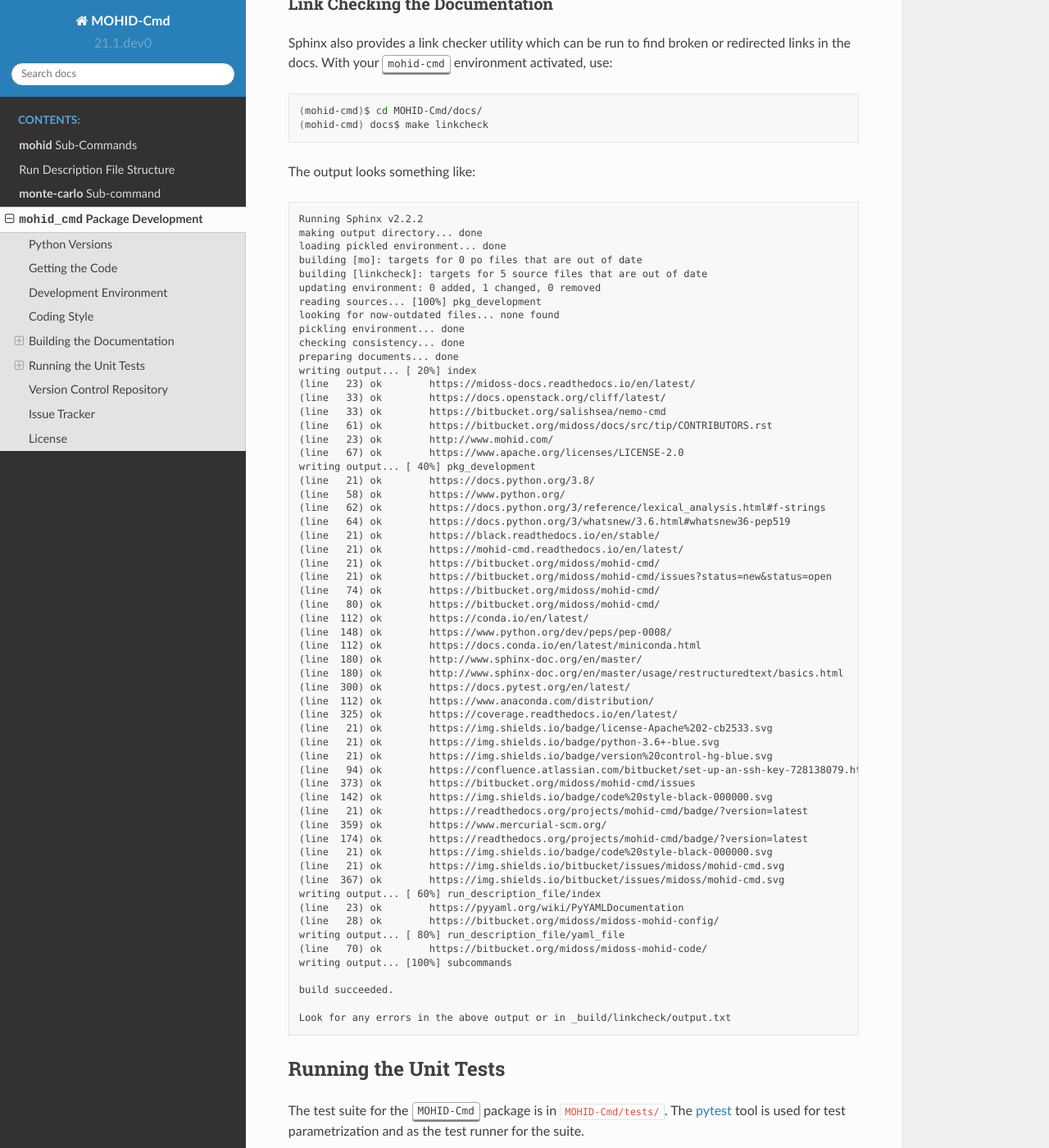
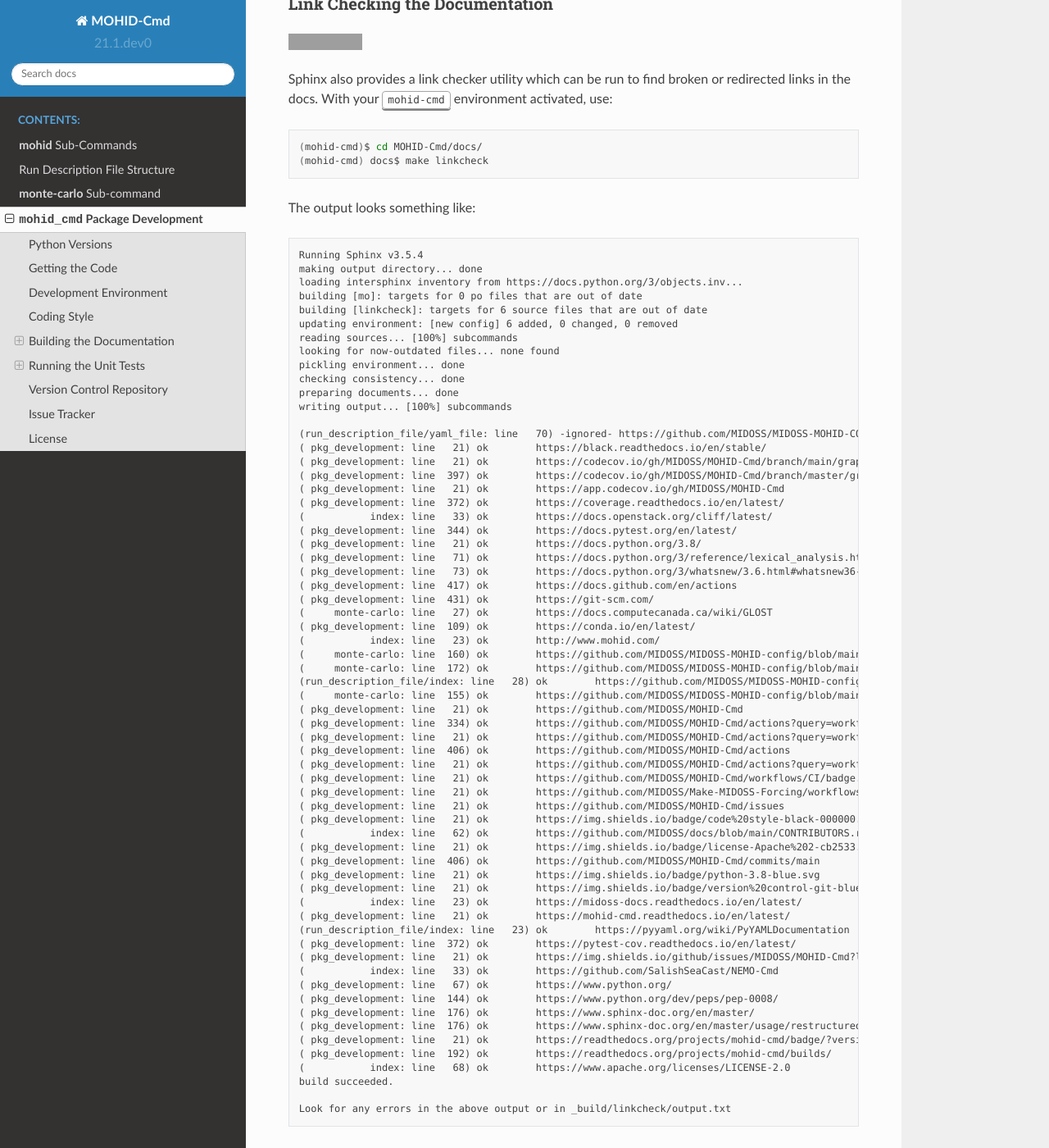
Before and after one commit to MIDOSS/MOHID-Cmd, a Sphinx documentation site: the page built from docs/pkg_development.rst, in a window 1280 px wide and 1400 px high, scrolled down 3370 px. Shown: the whole window at 82% size. Built offline with Sphinx 7.4.7 and the Read the Docs theme 2.0.0, drawn with Linux system fonts in a browser that asks for light colours; some of the changed text lies outside the part shown; grey boxes are pictures that could not be loaded.

Commit message:
Add GitHub Actions Sphinx linkcheck workflow

```diff
--- a/README.rst
+++ b/README.rst
@@ -17,6 +17,9 @@
 .. image:: https://readthedocs.org/projects/mohid-cmd/badge/?version=latest
     :target: https://mohid-cmd.readthedocs.io/en/latest/
     :alt: Documentation Status
+.. image:: https://github.com/MIDOSS/Make-MIDOSS-Forcing/workflows/sphinx-linkcheck/badge.svg
+      :target: https://github.com/MIDOSS/MOHID-Cmd/actions?query=workflow:sphinx-linkcheck
+      :alt: Sphinx linkcheck
 .. image:: https://github.com/MIDOSS/WWatch3-Cmd/workflows/CI/badge.svg
     :target: https://github.com/MIDOSS/WWatch3-Cmd/actions?query=workflow%3ACI
     :alt: GitHub Workflow Status
--- a/docs/conf.py
+++ b/docs/conf.py
@@ -60,7 +60,7 @@
 # ones.
 extensions = ["sphinx.ext.autodoc", "sphinx.ext.intersphinx", "sphinx.ext.viewcode"]
 
-intersphinx_mapping = {"python": ("https://docs.python.org/", None)}
+intersphinx_mapping = {"python": ("https://docs.python.org/3/", None)}
 
 
 # Private GitHub repositories that linkcheck will ignore
--- a/docs/pkg_development.rst
+++ b/docs/pkg_development.rst
@@ -36,6 +36,9 @@
 .. image:: https://readthedocs.org/projects/mohid-cmd/badge/?version=latest
     :target: https://mohid-cmd.readthedocs.io/en/latest/
     :alt: Documentation Status
+.. image:: https://github.com/MIDOSS/Make-MIDOSS-Forcing/workflows/sphinx-linkcheck/badge.svg
+      :target: https://github.com/MIDOSS/MOHID-Cmd/actions?query=workflow:sphinx-linkcheck
+      :alt: Sphinx linkcheck
 .. image:: https://github.com/MIDOSS/MOHID-Cmd/workflows/CI/badge.svg
     :target: https://github.com/MIDOSS/MOHID-Cmd/actions?query=workflow%3ACI
     :alt: GitHub Workflow Status
@@ -253,6 +256,10 @@
 Link Checking the Documentation
 -------------------------------
 
+.. image:: https://github.com/MIDOSS/Make-MIDOSS-Forcing/workflows/sphinx-linkcheck/badge.svg
+      :target: https://github.com/MIDOSS/MOHID-Cmd/actions?query=workflow:sphinx-linkcheck
+      :alt: Sphinx linkcheck
+
 Sphinx also provides a link checker utility which can be run to find broken or redirected links in the docs.
 With your :kbd:`mohid-cmd` environment activated,
 use:
@@ -264,65 +271,73 @@
 
 The output looks something like::
 
-  Running Sphinx v2.2.2
+  Running Sphinx v3.5.4
   making output directory... done
-  loading pickled environment... done
+  loading intersphinx inventory from https://docs.python.org/3/objects.inv...
   building [mo]: targets for 0 po files that are out of date
-  building [linkcheck]: targets for 5 source files that are out of date
-  updating environment: 0 added, 1 changed, 0 removed
-  reading sources... [100%] pkg_development
+  building [linkcheck]: targets for 6 source files that are out of date
+  updating environment: [new config] 6 added, 0 changed, 0 removed
+  reading sources... [100%] subcommands
   looking for now-outdated files... none found
   pickling environment... done
   checking consistency... done
   preparing documents... done
-  writing output... [ 20%] index
-  (line   23) ok        https://midoss-docs.readthedocs.io/en/latest/
-  (line   33) ok        https://docs.openstack.org/cliff/latest/
-  (line   33) ok        https://bitbucket.org/salishsea/nemo-cmd
-  (line   61) ok        https://bitbucket.org/midoss/docs/src/tip/CONTRIBUTORS.rst
-  (line   23) ok        http://www.mohid.com/
-  (line   67) ok        https://www.apache.org/licenses/LICENSE-2.0
-  writing output... [ 40%] pkg_development
-  (line   21) ok        https://docs.python.org/3.8/
-  (line   58) ok        https://www.python.org/
-  (line   62) ok        https://docs.python.org/3/reference/lexical_analysis.html#f-strings
-  (line   64) ok        https://docs.python.org/3/whatsnew/3.6.html#whatsnew36-pep519
-  (line   21) ok        https://black.readthedocs.io/en/stable/
-  (line   21) ok        https://mohid-cmd.readthedocs.io/en/latest/
-  (line   21) ok        https://bitbucket.org/midoss/mohid-cmd/
-  (line   21) ok        https://bitbucket.org/midoss/mohid-cmd/issues?status=new&status=open
-  (line   74) ok        https://bitbucket.org/midoss/mohid-cmd/
-  (line   80) ok        https://bitbucket.org/midoss/mohid-cmd/
-  (line  112) ok        https://conda.io/en/latest/
-  (line  148) ok        https://www.python.org/dev/peps/pep-0008/
-  (line  112) ok        https://docs.conda.io/en/latest/miniconda.html
-  (line  180) ok        http://www.sphinx-doc.org/en/master/
-  (line  180) ok        http://www.sphinx-doc.org/en/master/usage/restructuredtext/basics.html
-  (line  300) ok        https://docs.pytest.org/en/latest/
-  (line  112) ok        https://www.anaconda.com/distribution/
-  (line  325) ok        https://coverage.readthedocs.io/en/latest/
-  (line   21) ok        https://img.shields.io/badge/license-Apache%202-cb2533.svg
-  (line   21) ok        https://img.shields.io/badge/python-3.6+-blue.svg
-  (line   21) ok        https://img.shields.io/badge/version%20control-hg-blue.svg
-  (line   94) ok        https://confluence.atlassian.com/bitbucket/set-up-an-ssh-key-728138079.html
-  (line  373) ok        https://bitbucket.org/midoss/mohid-cmd/issues
-  (line  142) ok        https://img.shields.io/badge/code%20style-black-000000.svg
-  (line   21) ok        https://readthedocs.org/projects/mohid-cmd/badge/?version=latest
-  (line  359) ok        https://www.mercurial-scm.org/
-  (line  174) ok        https://readthedocs.org/projects/mohid-cmd/badge/?version=latest
-  (line   21) ok        https://img.shields.io/badge/code%20style-black-000000.svg
-  (line   21) ok        https://img.shields.io/bitbucket/issues/midoss/mohid-cmd.svg
-  (line  367) ok        https://img.shields.io/bitbucket/issues/midoss/mohid-cmd.svg
-  writing output... [ 60%] run_description_file/index
-  (line   23) ok        https://pyyaml.org/wiki/PyYAMLDocumentation
-  (line   28) ok        https://bitbucket.org/midoss/midoss-mohid-config/
-  writing output... [ 80%] run_description_file/yaml_file
-  (line   70) ok        https://bitbucket.org/midoss/midoss-mohid-code/
   writing output... [100%] subcommands
 
+  (run_description_file/yaml_file: line   70) -ignored- https://github.com/MIDOSS/MIDOSS-MOHID-CODE
+  ( pkg_development: line   21) ok        https://black.readthedocs.io/en/stable/
+  ( pkg_development: line   21) ok        https://codecov.io/gh/MIDOSS/MOHID-Cmd/branch/main/graph/badge.svg
+  ( pkg_development: line  397) ok        https://codecov.io/gh/MIDOSS/MOHID-Cmd/branch/master/graph/badge.svg
+  ( pkg_development: line   21) ok        https://app.codecov.io/gh/MIDOSS/MOHID-Cmd
+  ( pkg_development: line  372) ok        https://coverage.readthedocs.io/en/latest/
+  (           index: line   33) ok        https://docs.openstack.org/cliff/latest/
+  ( pkg_development: line  344) ok        https://docs.pytest.org/en/latest/
+  ( pkg_development: line   21) ok        https://docs.python.org/3.8/
+  ( pkg_development: line   71) ok        https://docs.python.org/3/reference/lexical_analysis.html#f-strings
+  ( pkg_development: line   73) ok        https://docs.python.org/3/whatsnew/3.6.html#whatsnew36-pep519
+  ( pkg_development: line  417) ok        https://docs.github.com/en/actions
+  ( pkg_development: line  431) ok        https://git-scm.com/
+  (     monte-carlo: line   27) ok        https://docs.computecanada.ca/wiki/GLOST
+  ( pkg_development: line  109) ok        https://conda.io/en/latest/
+  (           index: line   23) ok        http://www.mohid.com/
+  (     monte-carlo: line  160) ok        https://github.com/MIDOSS/MIDOSS-MOHID-config/blob/main/monte-carlo/templates/glost-task.sh
+  (     monte-carlo: line  172) ok        https://github.com/MIDOSS/MIDOSS-MOHID-config/blob/main/monte-carlo/templates/mohid-run.yaml
+  (run_description_file/index: line   28) ok        https://github.com/MIDOSS/MIDOSS-MOHID-config
+  (     monte-carlo: line  155) ok        https://github.com/MIDOSS/MIDOSS-MOHID-config/blob/main/monte-carlo/templates/make-hdf5.yaml
+  ( pkg_development: line   21) ok        https://github.com/MIDOSS/MOHID-Cmd
+  ( pkg_development: line  334) ok        https://github.com/MIDOSS/MOHID-Cmd/actions?query=workflow%3Asphinx-linkcheck
+  ( pkg_development: line   21) ok        https://github.com/MIDOSS/MOHID-Cmd/actions?query=workflow:sphinx-linkcheck
+  ( pkg_development: line  406) ok        https://github.com/MIDOSS/MOHID-Cmd/actions
+  ( pkg_development: line   21) ok        https://github.com/MIDOSS/MOHID-Cmd/actions?query=workflow%3ACI
+  ( pkg_development: line   21) ok        https://github.com/MIDOSS/MOHID-Cmd/workflows/CI/badge.svg
+  ( pkg_development: line   21) ok        https://github.com/MIDOSS/Make-MIDOSS-Forcing/workflows/sphinx-linkcheck/badge.svg
+  ( pkg_development: line   21) ok        https://github.com/MIDOSS/MOHID-Cmd/issues
+  ( pkg_development: line   21) ok        https://img.shields.io/badge/code%20style-black-000000.svg
+  (           index: line   62) ok        https://github.com/MIDOSS/docs/blob/main/CONTRIBUTORS.rst
+  ( pkg_development: line   21) ok        https://img.shields.io/badge/license-Apache%202-cb2533.svg
+  ( pkg_development: line  406) ok        https://github.com/MIDOSS/MOHID-Cmd/commits/main
+  ( pkg_development: line   21) ok        https://img.shields.io/badge/python-3.8-blue.svg
+  ( pkg_development: line   21) ok        https://img.shields.io/badge/version%20control-git-blue.svg?logo=github
+  (           index: line   23) ok        https://midoss-docs.readthedocs.io/en/latest/
+  ( pkg_development: line   21) ok        https://mohid-cmd.readthedocs.io/en/latest/
+  (run_description_file/index: line   23) ok        https://pyyaml.org/wiki/PyYAMLDocumentation
+  ( pkg_development: line  372) ok        https://pytest-cov.readthedocs.io/en/latest/
+  ( pkg_development: line   21) ok        https://img.shields.io/github/issues/MIDOSS/MOHID-Cmd?logo=github
+  (           index: line   33) ok        https://github.com/SalishSeaCast/NEMO-Cmd
+  ( pkg_development: line   67) ok        https://www.python.org/
+  ( pkg_development: line  144) ok        https://www.python.org/dev/peps/pep-0008/
+  ( pkg_development: line  176) ok        https://www.sphinx-doc.org/en/master/
+  ( pkg_development: line  176) ok        https://www.sphinx-doc.org/en/master/usage/restructuredtext/basics.html
+  ( pkg_development: line   21) ok        https://readthedocs.org/projects/mohid-cmd/badge/?version=latest
+  ( pkg_development: line  192) ok        https://readthedocs.org/projects/mohid-cmd/builds/
+  (           index: line   68) ok        https://www.apache.org/licenses/LICENSE-2.0
   build succeeded.
 
   Look for any errors in the above output or in _build/linkcheck/output.txt
+
+:command:`make linkcheck` is run monthly via a `scheduled GitHub Actions workflow`_
+
+.. _scheduled GitHub Actions workflow: https://github.com/MIDOSS/MOHID-Cmd/actions?query=workflow%3Asphinx-linkcheck
 
 
 .. _MOHID-CmdRunningTheUnitTests:
```
Also changed, not shown: 2 other files.
